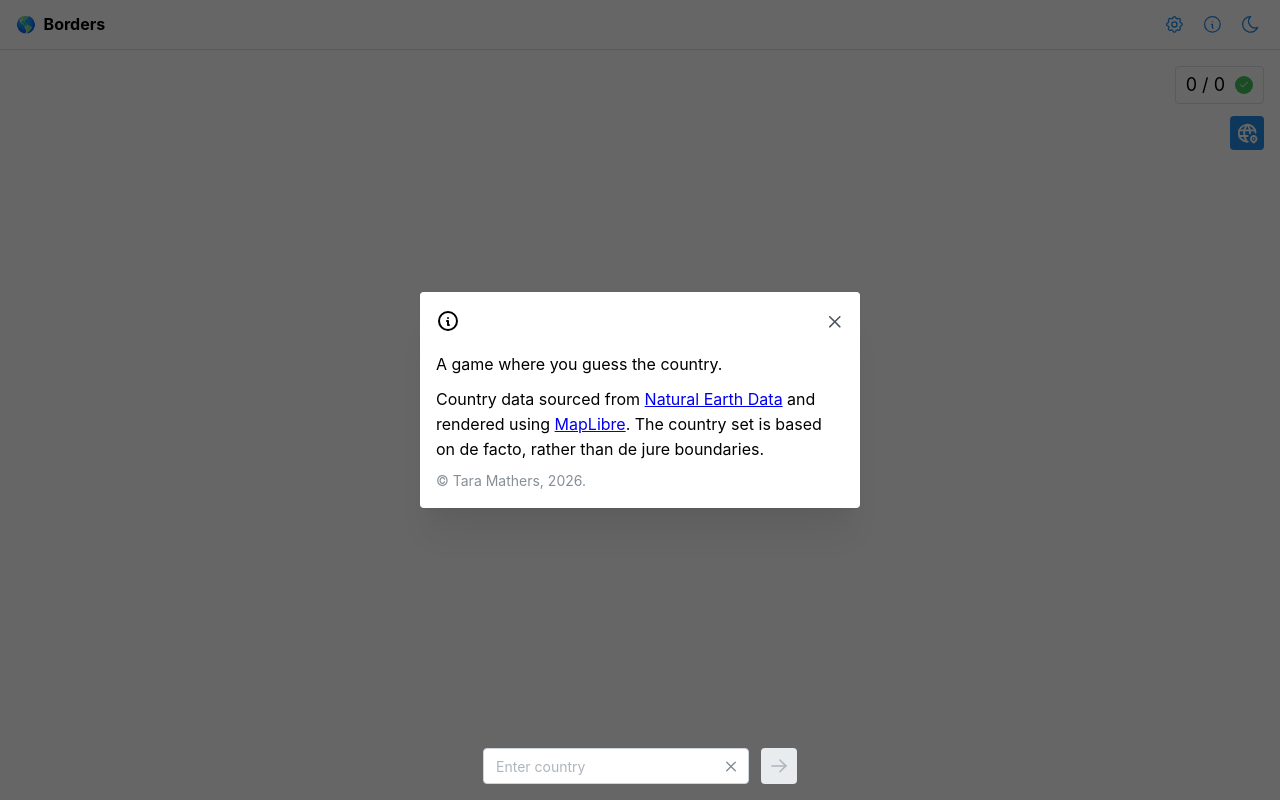
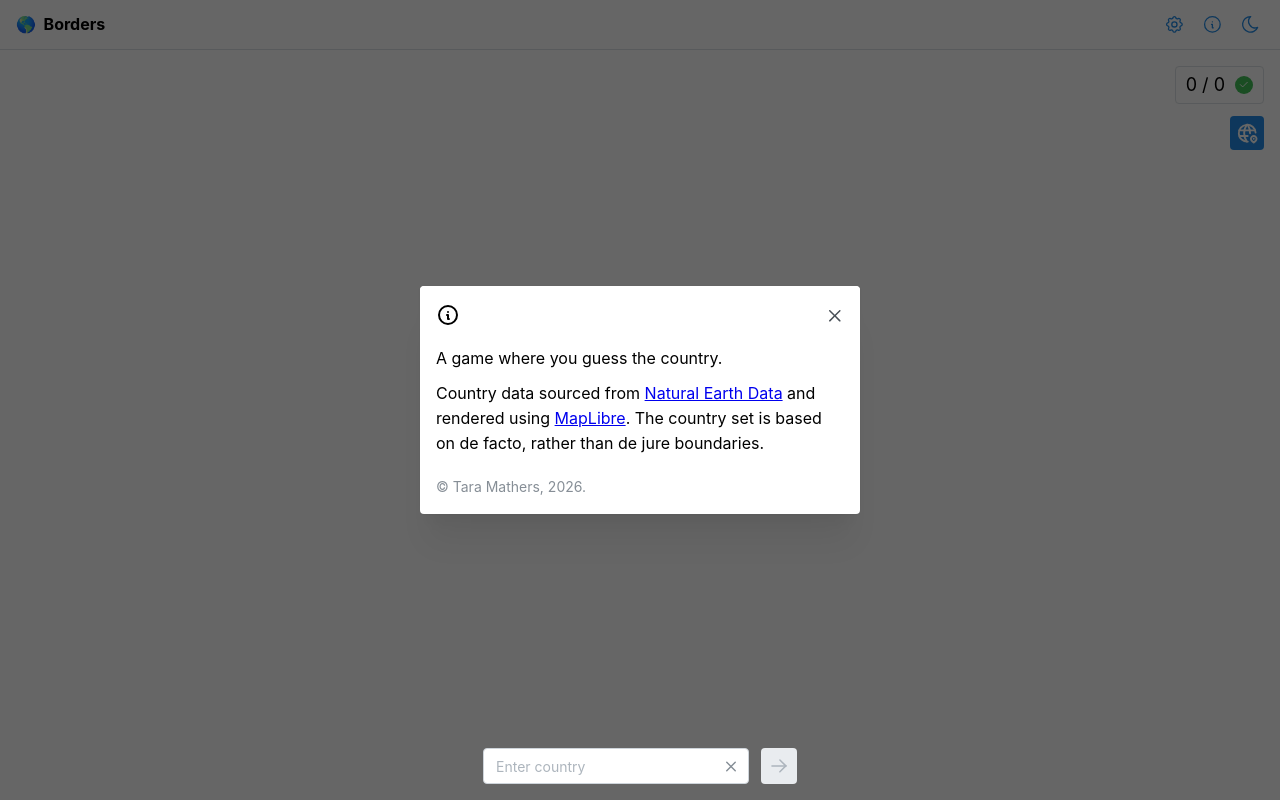
Before and after one commit to tmathers/borders, a React (Vite) app: page / in a window 1280 px wide. Both pictures are taken after a click on the button 1212 px from the left and 24 px from the top of the page. Built offline with nearby package versions, Linux system fonts and the light colour scheme; no server answers.

Commit message:
add margin

```diff
--- a/src/components/Header.tsx
+++ b/src/components/Header.tsx
@@ -87,7 +87,7 @@ export function Header( { restart } : { restart: () => void } ) {
               rendered using <a href="https://maplibre.org/">MapLibre</a>. The country set is
               based on de facto, rather than de jure boundaries.
             </Text>
-            <Text c="dimmed" size="sm">&copy; Tara Mathers, {new Date().getFullYear()}.</Text>
+            <Text c="dimmed" size="sm" mt="sm">&copy; Tara Mathers, {new Date().getFullYear()}.</Text>
           </Stack>
         </Modal>
     </Box>
```
